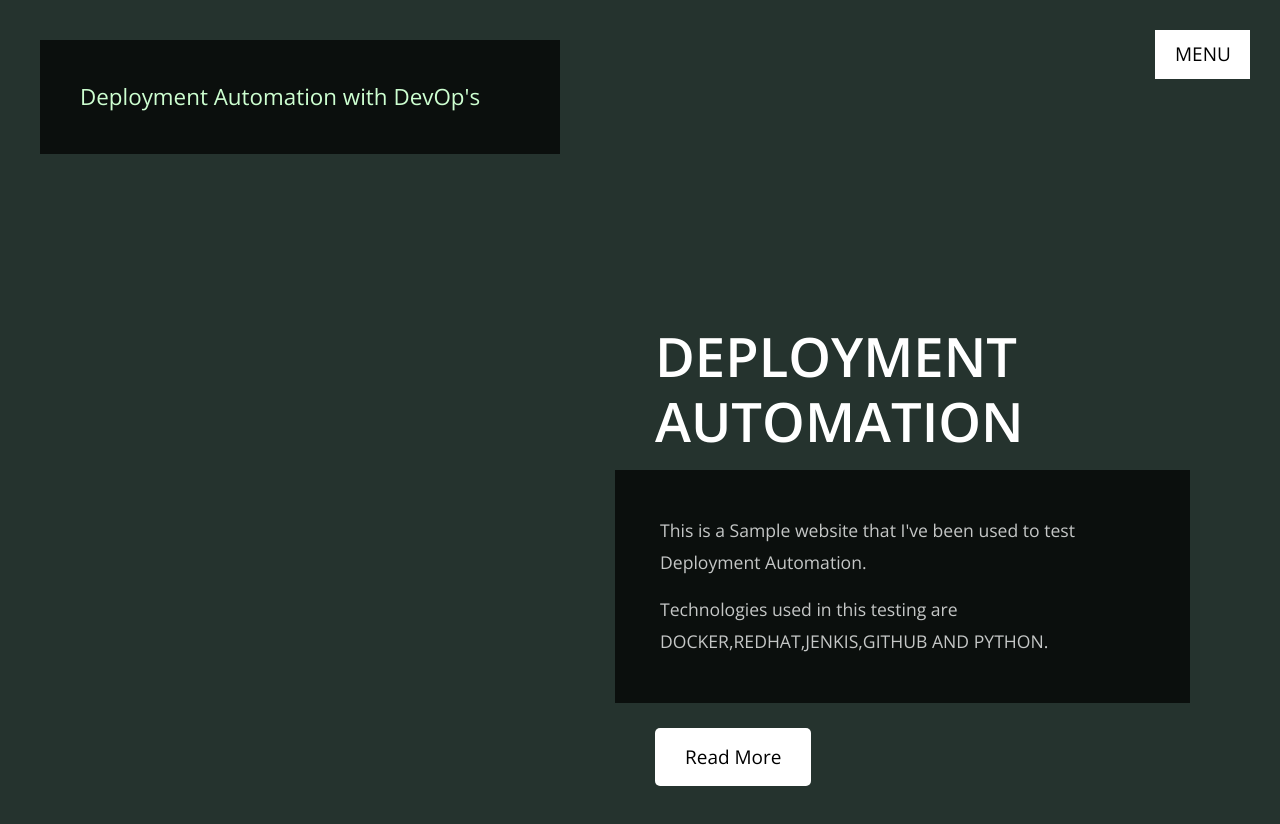
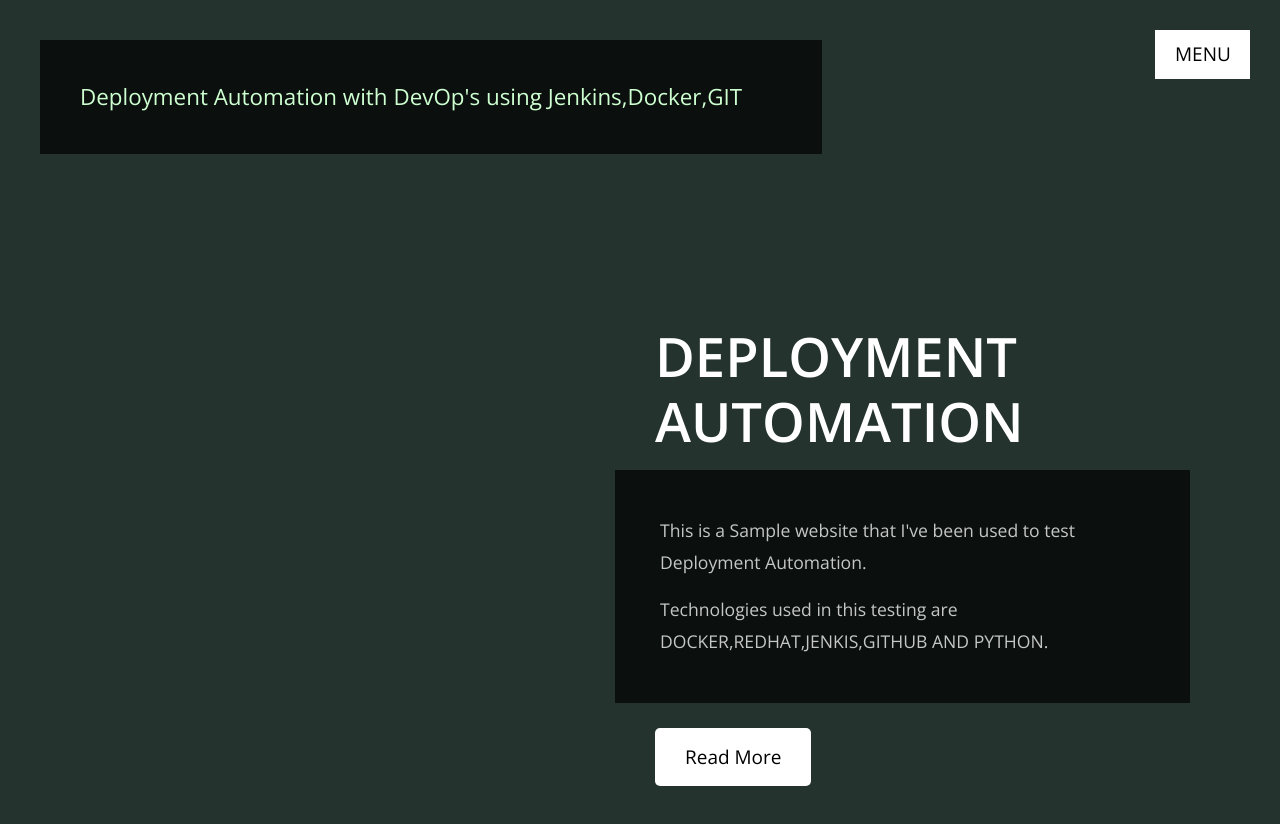
Before and after one commit to jthiruveedula/SDLC, a plain HTML site: page index.html in a window 1280 px wide. Drawn offline with nearby package versions, Linux system fonts and the light colour scheme.

Commit message:
namechanged

```diff
--- a/index.html
+++ b/index.html
@@ -45,7 +45,7 @@
 
         <!-- Site header -->
         <header class="tm-site-header-box tm-bg-dark">
-          <p class="mb-0 tm-site-subtitle">Deployment Automation with DevOp's</p>
+          <p class="mb-0 tm-site-subtitle">Deployment Automation with DevOp's using Jenkins,Docker,GIT</p>
         </header>
       </div>
       <!-- tm-top-container -->
```
